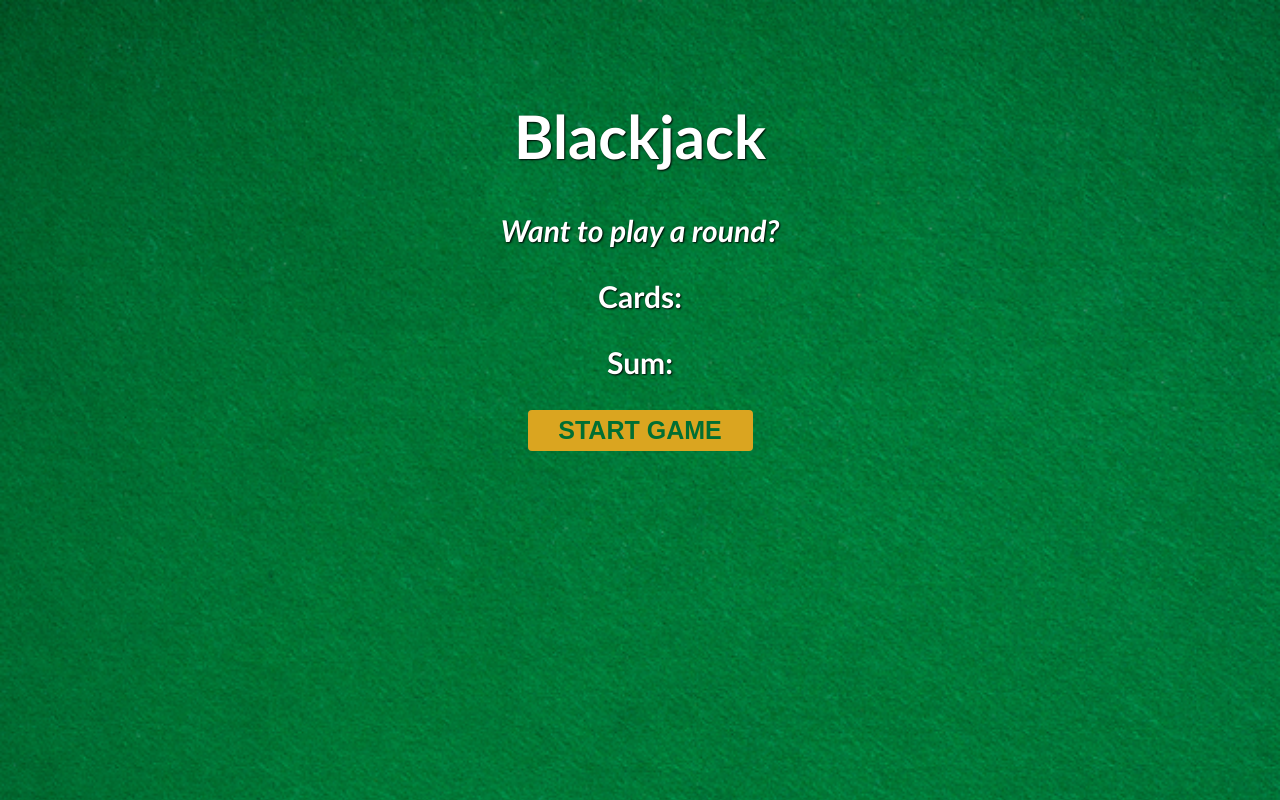
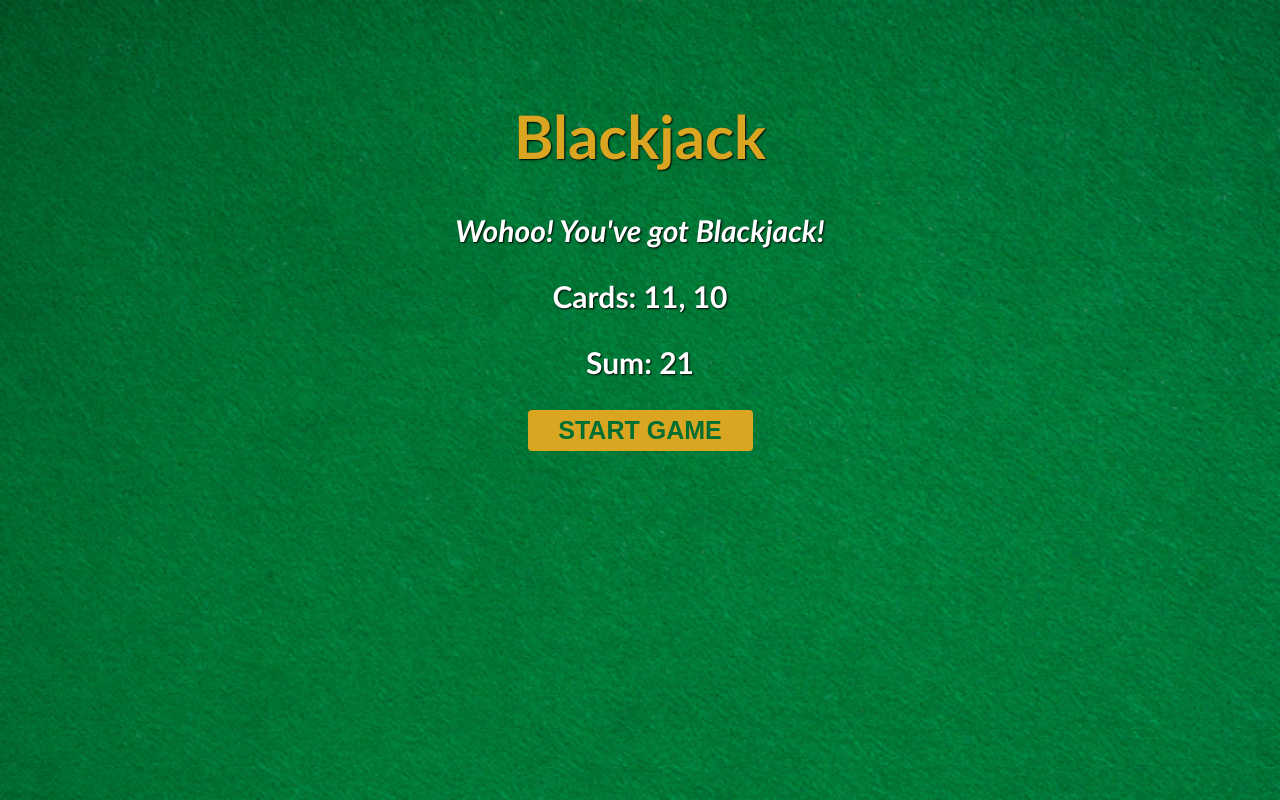
Before and after one commit to Mr-MikeRoss/Blackjack-Game, a website built with Vite: page index.html in a window 1280 px wide. Both pictures are taken after a click on the button "START GAME". Built offline with nearby package versions, Linux system fonts and the light colour scheme.

Commit message:
Fixed a comment

```diff
--- a/index.css
+++ b/index.css
@@ -9,7 +9,7 @@
     color: white;
     text-shadow: 1px 1px 2px black;
 }
-//Blackjack design
+/* blackjack design */
 h1 {
     color: goldenrod;
 }
--- a/index.html
+++ b/index.html
@@ -5,8 +5,8 @@
     <body>
         <h1>Blackjack</h1>
         <p id="message-el">Want to play a round?</p>
-        <p>Cards:</p>
-        <p>Sum:</p>
+        <p id="cards-el">Cards:</p>
+        <p id="sum-el">Sum:</p>
         <button id="start-btn" onclick="startGame()">START GAME</button>
         <script src="index.js"></script>
     </body>
--- a/index.js
+++ b/index.js
@@ -1,20 +1,25 @@
-let firstCard = 10
-let secondCard = 4
+let messageEl = document.getElementById("message-el")
+let cardsEl = document.getElementById("cards-el")
+let sumEl = document.getElementById("sum-el")
+let firstCard = 11
+let secondCard = 10
 let sum = firstCard + secondCard
 let hasBlackJack = false
 let isAlive = true
 let message = ""
 
 function startGame() {
+    cardsEl.textContent = `Cards: ${firstCard}, ${secondCard}`
+    sumEl.textContent = `Sum: ${sum}`
+
     if (sum <= 20) {
-        message = "Do you want to draw a new card? 🙂"
+        message = "Do you want to draw a new card?"
     } else if (sum === 21) {
-        message = "Wohoo! You've got Blackjack! 🥳"
+        message = "Wohoo! You've got Blackjack!"
         hasBlackJack = true
     } else {
-        message = "You're out of the game! 😭"
+        message = "You're out of the game!"
         isAlive = false
     }
-
-    console.log(message)
+    messageEl.textContent = message
 }
```
